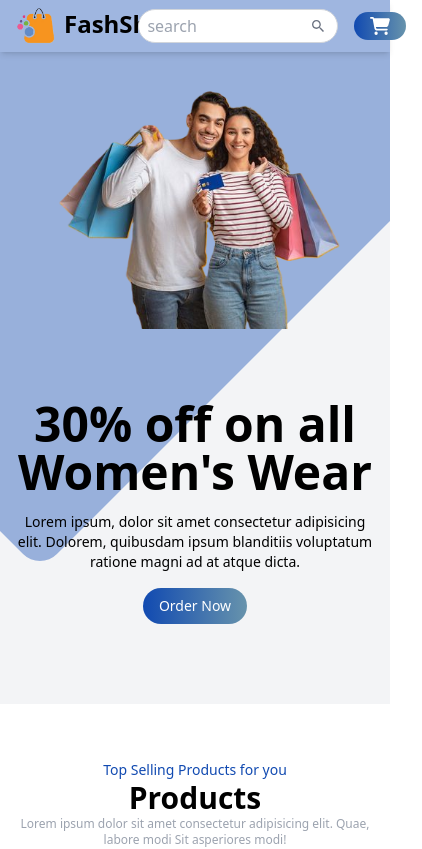
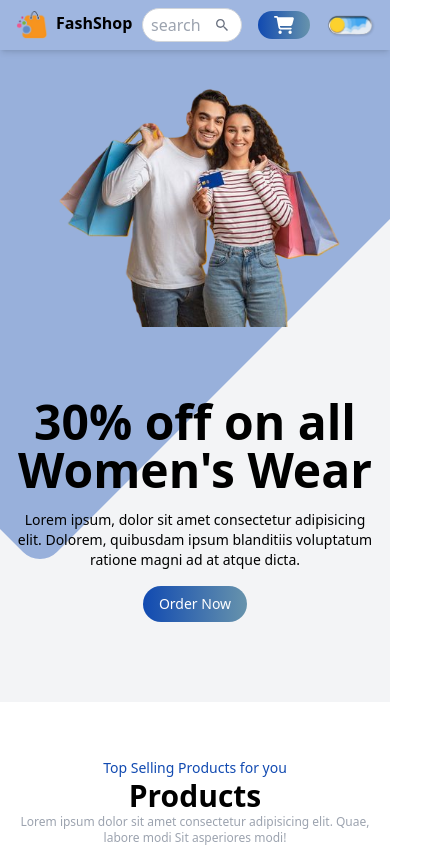
Before and after one commit to jainoos007/fashShop, a React (Vite) app: page / in a window 390 px wide. Shown: the top 849 px of the page, 422 px wide, since content can reach past the window. Built offline with nearby package versions, Linux system fonts and the light colour scheme.

Commit message:
add some changes

```diff
--- a/src/components/Navbar/Navbar.jsx
+++ b/src/components/Navbar/Navbar.jsx
@@ -55,8 +55,9 @@ const Navbar = ({ handleOrderPopup }) => {
       <div className="bg-primary/40 py-2">
         <div className="container flex justify-between items-center">
           <div>
-            <a href="#" className="font-bold text-2xl sm:text-3xl flex gap-2">
-              <img src={logo} alt="Logo" className="w-10 uppercase" /> FashShop
+            <a href="/#" className="font-bold text-md sm:text-3xl flex gap-2">
+              <img src={logo} alt="Logo" className="w-8 sm:w-10 uppercase" />
+              FashShop
             </a>
           </div>
           <div className="flex justify-between items-center gap-4">
@@ -65,7 +66,7 @@ const Navbar = ({ handleOrderPopup }) => {
               <input
                 type="text"
                 placeholder="search"
-                className="w-[200px] sm:w-[200px] group-hover:w-[300px] transition-all duration-300 rounded-full border border-gray-300 px-2 py-1 focus:outline-none focus:border-1 focus:border-primary dark:border-gray-500 dark:bg-gray-800"
+                className="w-[100px] sm:w-[200px] group-hover:w-[300px] transition-all duration-300 rounded-full border border-gray-300 px-2 py-1 focus:outline-none focus:border-1 focus:border-primary dark:border-gray-500 dark:bg-gray-800"
               />
               <IoMdSearch className="text-gray-500 group-hover:text-primary absolute top-1/2 -translate-y-1/2 right-3" />
             </div>
```
